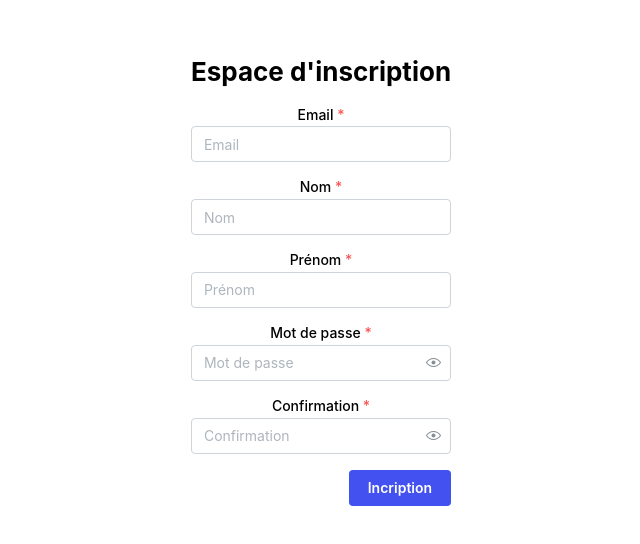
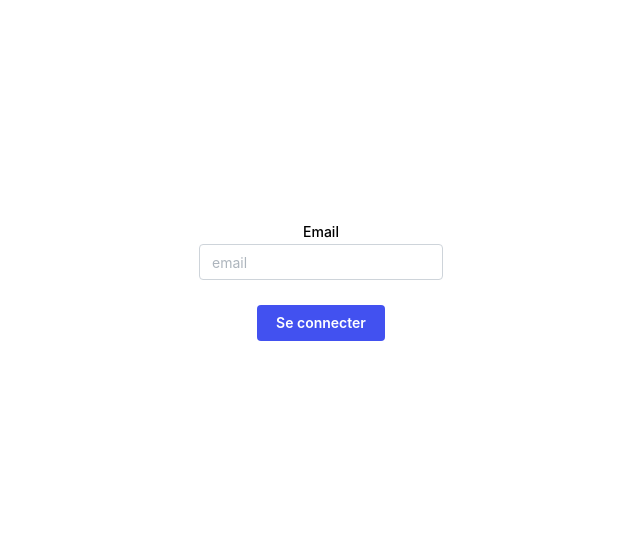
Before and after one commit to pingducky/password-protector-front, a React (Vite) app: page /login in a window 1280 px wide. Shown: the part 120-664 px from the top of the page, without its empty margins (319-959 px from the left). Built offline with nearby package versions, Linux system fonts and the light colour scheme.

Commit message:
Dev en cours de la page de login.

```diff
--- a/src/App.tsx
+++ b/src/App.tsx
@@ -1,10 +1,10 @@
 import './App.css'
 import '@mantine/core/styles.css';
-import Login from './pages/Login';
 import { Outlet, RouterProvider, createBrowserRouter } from 'react-router-dom';
-import Register from './pages/Register';
 import ErrorPage from './pages/ErrorPage/ErrorPage';
 import Dashboard from './pages/Dashboard';
+import Register from './pages/Register';
+import Login from './pages/Login';
 
 const router = createBrowserRouter(
   [
--- a/src/pages/Login.tsx
+++ b/src/pages/Login.tsx
@@ -1,36 +1,33 @@
-import { isNotEmpty, useForm } from '@mantine/form';
-import { TextInput, Box, PasswordInput, Title, Group } from '@mantine/core';
-import CustomizeButton from '../components/shared/CustomizeButton';
+import { Button, Container, PasswordInput, TextInput } from "@mantine/core";
+import CustomizeButton from "../components/shared/CustomizeButton";
+import { useState } from "react";
+import { useNavigate } from "react-router-dom";
 
 export default function Login() {
+    const navigate = useNavigate();
+    const [email, setEmail] = useState('');
 
-    const form = useForm({
-        initialValues: { email: '', firstname: '', lastname: '', password: '', confirmPassword: '' },
+    const handleRedirectToForgottenPasswordPage = () => {
+        navigate('/resetPassword');
+    }
 
-        validate: {
-            email: (value) => (/^\S+@\S+$/.test(value) ? null : 'Email invalide'),
-            password: isNotEmpty(),
-            confirmPassword: (value, values) =>
-                value !== values.password ? 'Les mots de passe de correspondent pas' : null,
-            firstname: isNotEmpty(),
-            lastname: isNotEmpty(),
-        },
-    });
+    const handleConnect = () => {
+
+    }
+
+
+    const [validEmail, setValidEmail] = useState(false);
 
     return (
-        <Box maw={340} mx="auto">
-            <Title order={2} lineClamp={2}>Espace d'inscription</Title>
-            <form onSubmit={form.onSubmit(console.log)}>
-                <TextInput withAsterisk mt="sm" label="Email" placeholder="Email" {...form.getInputProps('email')} />
-                <TextInput withAsterisk mt="sm" label="Nom" placeholder="Nom"  {...form.getInputProps('firstname')} />
-                <TextInput withAsterisk mt="sm" label="Prénom" placeholder="Prénom"  {...form.getInputProps('lastname')} />
-                <PasswordInput withAsterisk mt="sm" label="Mot de passe" placeholder="Mot de passe"  {...form.getInputProps('password')} />
-                <PasswordInput withAsterisk mt="sm" label="Confirmation" placeholder="Confirmation" {...form.getInputProps('confirmPassword')} />
-                <Group justify="flex-end" mt="md">
-                    <CustomizeButton text='Incription'>
-                    </CustomizeButton>
-                </Group>
-            </form>
-        </Box>
-    );
+        <>
+            <Container color="red">
+                {!validEmail && (<TextInput label="Email" placeholder="email" />)}
+                {validEmail && (<PasswordInput label="Mot de passe" placeholder="mot de passe" />)}
+                <br />
+                <CustomizeButton onClick={handleConnect} text="Se connecter" />
+                {validEmail && (<Button variant="transparent"
+                    onClick={handleRedirectToForgottenPasswordPage}>Mot de passe oublié ?</Button>)}
+            </Container>
+        </>
+    )
 }
--- a/src/pages/Register.tsx
+++ b/src/pages/Register.tsx
@@ -1,7 +1,36 @@
+import { isNotEmpty, useForm } from '@mantine/form';
+import { TextInput, Box, PasswordInput, Title, Group } from '@mantine/core';
+import CustomizeButton from '../components/shared/CustomizeButton';
+
 export default function Register() {
+
+    const form = useForm({
+        initialValues: { email: '', firstname: '', lastname: '', password: '', confirmPassword: '' },
+
+        validate: {
+            email: (value) => (/^\S+@\S+$/.test(value) ? null : 'Email invalide'),
+            password: isNotEmpty(),
+            confirmPassword: (value, values) =>
+                value !== values.password ? 'Les mots de passe de correspondent pas' : null,
+            firstname: isNotEmpty(),
+            lastname: isNotEmpty(),
+        },
+    });
+
     return (
-        <>
-            Register here !
-        </>
-    )
+        <Box maw={340} mx="auto">
+            <Title order={2} lineClamp={2}>Espace d'inscription</Title>
+            <form onSubmit={form.onSubmit(console.log)}>
+                <TextInput withAsterisk mt="sm" label="Email" placeholder="Email" {...form.getInputProps('email')} />
+                <TextInput withAsterisk mt="sm" label="Nom" placeholder="Nom"  {...form.getInputProps('firstname')} />
+                <TextInput withAsterisk mt="sm" label="Prénom" placeholder="Prénom"  {...form.getInputProps('lastname')} />
+                <PasswordInput withAsterisk mt="sm" label="Mot de passe" placeholder="Mot de passe"  {...form.getInputProps('password')} />
+                <PasswordInput withAsterisk mt="sm" label="Confirmation" placeholder="Confirmation" {...form.getInputProps('confirmPassword')} />
+                <Group justify="flex-end" mt="md">
+                    <CustomizeButton text='Incription'>
+                    </CustomizeButton>
+                </Group>
+            </form>
+        </Box>
+    );
 }
```
